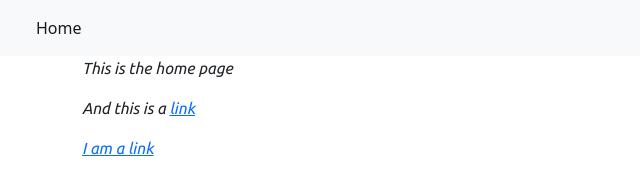
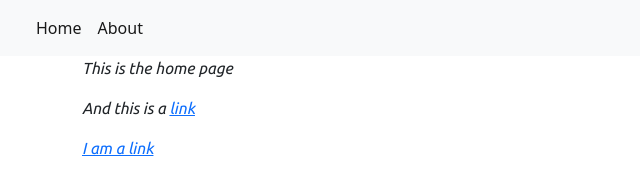
Before and after one commit to upenndigitalscholarship/ai-interest-group, an Eleventy site: page index.md in a window 1280 px wide. Shown: the full height of the page, 0-640 px from the left. Built offline with nearby package versions, Linux system fonts and the light colour scheme; Eleventy itself is replaced by a stand-in of ours; files that its build step writes are made by us from their sources.

Commit message:
Update navbar.njk
added about to navbar

```diff
--- a/_includes/navbar.njk
+++ b/_includes/navbar.njk
@@ -8,6 +8,9 @@
       <ul class="navbar-nav me-auto mb-2 mb-lg-0">
         <li class="nav-item">
           <a class="nav-link active" aria-current="page" href="{{ "/" | url }}">Home</a>
+        </li>
+     <li class="nav-item">
+          <a class="nav-link active" aria-current="page" href="{{ "/about" | url }}">About</a>
         </li>
 
 
```
